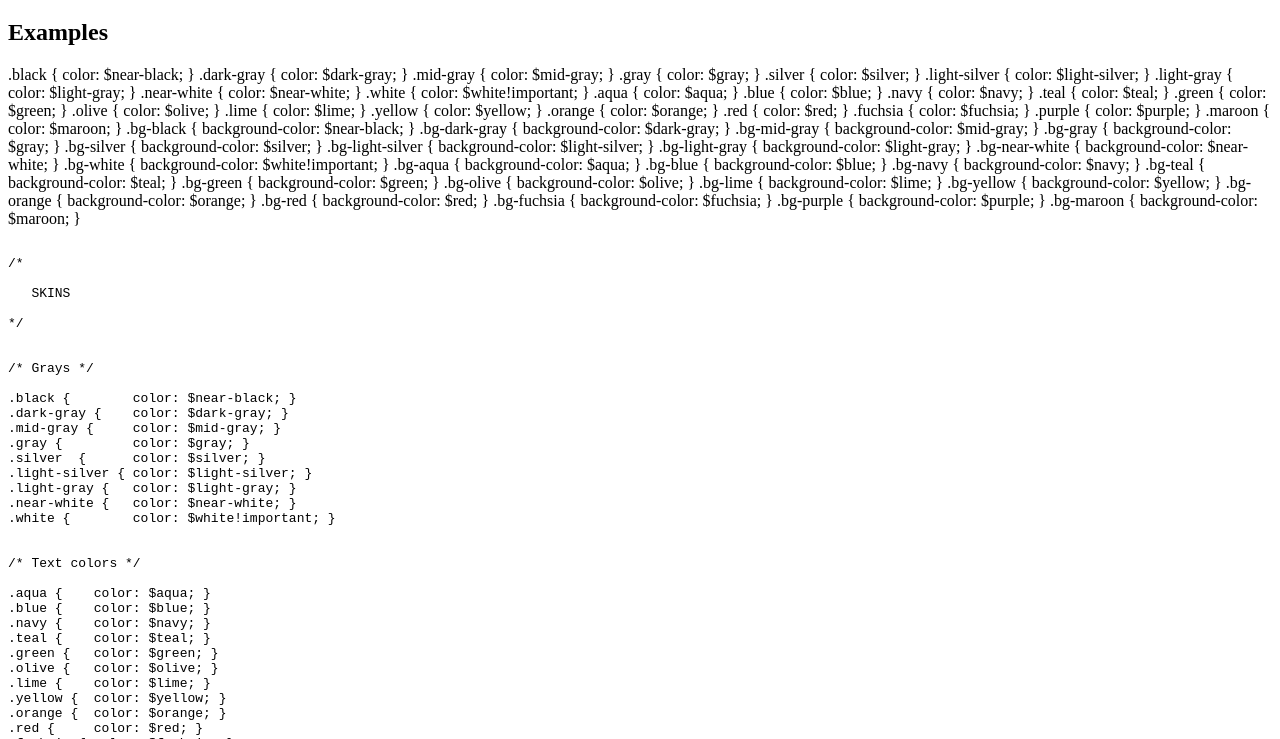
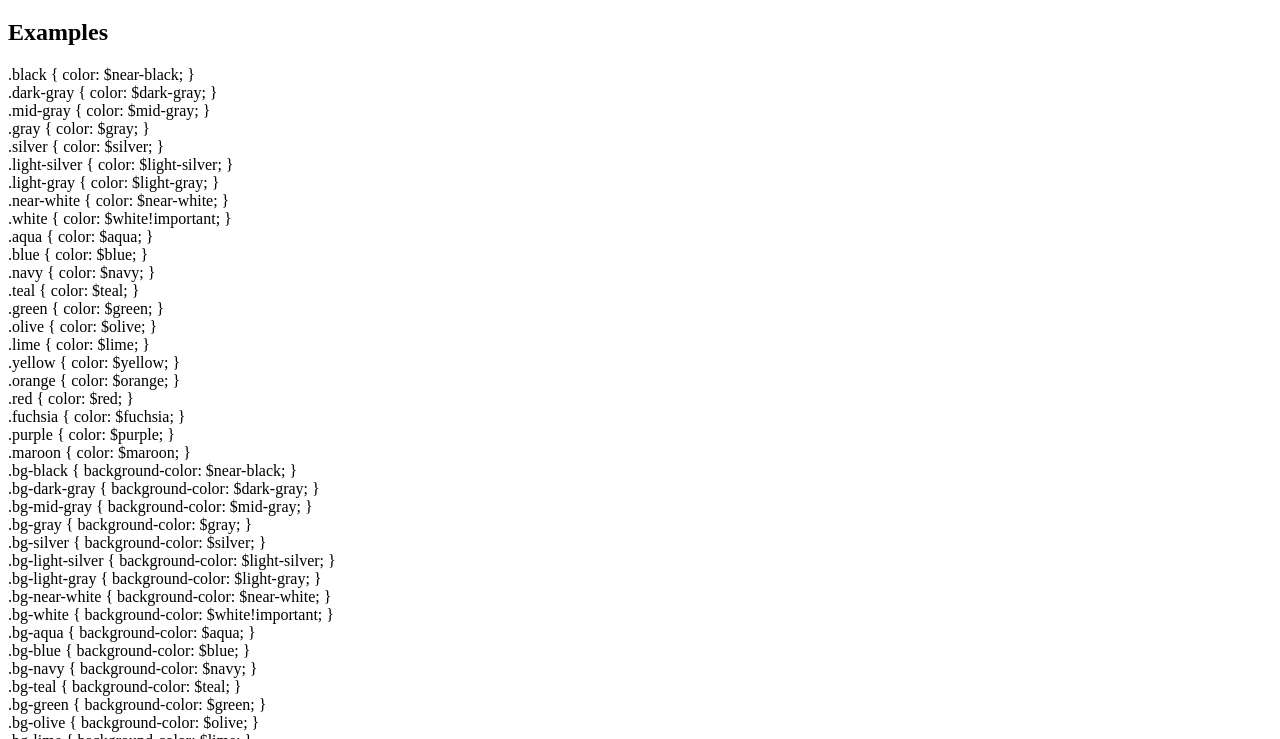
Before and after one commit to tachyons-css/tachyons-skins, a website: page index.html in a window 1280 px wide. Shown: the part 61-800 px from the top of the page. Drawn offline with Linux system fonts and the light colour scheme.

Commit message:
Breaking out lines of classes and attaching them to elements

```diff
--- a/index.html
+++ b/index.html
@@ -14,50 +14,50 @@
     <h1>tachyons skins</h1>
     <h2>Examples</h2>
 
-.black {        color: $near-black; }
-.dark-gray {    color: $dark-gray; }
-.mid-gray {     color: $mid-gray; }
-.gray {         color: $gray; }
-.silver  {      color: $silver; }
-.light-silver { color: $light-silver; }
-.light-gray {   color: $light-gray; }
-.near-white {   color: $near-white; }
-.white {        color: $white!important; }
-.aqua {    color: $aqua; }
-.blue {    color: $blue; }
-.navy {    color: $navy; }
-.teal {    color: $teal; }
-.green {   color: $green; }
-.olive {   color: $olive; }
-.lime {    color: $lime; }
-.yellow {  color: $yellow; }
-.orange {  color: $orange; }
-.red {     color: $red; }
-.fuchsia { color: $fuchsia; }
-.purple {  color: $purple; }
-.maroon {  color: $maroon; }
-.bg-black {      background-color: $near-black; }
-.bg-dark-gray {    background-color: $dark-gray; }
-.bg-mid-gray {    background-color: $mid-gray; }
-.bg-gray {       background-color: $gray; }
-.bg-silver  {    background-color: $silver; }
-.bg-light-silver {  background-color: $light-silver; }
-.bg-light-gray {    background-color: $light-gray; }
-.bg-near-white { background-color: $near-white; }
-.bg-white {      background-color: $white!important; }
-.bg-aqua {    background-color: $aqua; }
-.bg-blue {    background-color: $blue; }
-.bg-navy {    background-color: $navy; }
-.bg-teal {    background-color: $teal; }
-.bg-green {   background-color: $green; }
-.bg-olive {   background-color: $olive; }
-.bg-lime {    background-color: $lime; }
-.bg-yellow {  background-color: $yellow; }
-.bg-orange {  background-color: $orange; }
-.bg-red {     background-color: $red; }
-.bg-fuchsia { background-color: $fuchsia; }
-.bg-purple {  background-color: $purple; }
-.bg-maroon {  background-color: $maroon; }
+    <div class="black">.black {        color: $near-black; }</div>
+    <div class="dark-gray">.dark-gray {    color: $dark-gray; }</div>
+    <div class="mid-gray">.mid-gray {     color: $mid-gray; }</div>
+    <div class="gray">.gray {         color: $gray; }</div>
+    <div class="silver">.silver  {      color: $silver; }</div>
+    <div class="light-silver">.light-silver { color: $light-silver; }</div>
+    <div class="light-gray">.light-gray {   color: $light-gray; }</div>
+    <div class="near-white">.near-white {   color: $near-white; }</div>
+    <div class="white">.white {        color: $white!important; }</div>
+    <div class="aqua">.aqua {    color: $aqua; }</div>
+    <div class="blue">.blue {    color: $blue; }</div>
+    <div class="navy">.navy {    color: $navy; }</div>
+    <div class="teal">.teal {    color: $teal; }</div>
+    <div class="green">.green {   color: $green; }</div>
+    <div class="olive">.olive {   color: $olive; }</div>
+    <div class="lime">.lime {    color: $lime; }</div>
+    <div class="yellow">.yellow {  color: $yellow; }</div>
+    <div class="orange">.orange {  color: $orange; }</div>
+    <div class="red">.red {     color: $red; }</div>
+    <div class="fuchsia">.fuchsia { color: $fuchsia; }</div>
+    <div class="purple">.purple {  color: $purple; }</div>
+    <div class="maroon">.maroon {  color: $maroon; }</div>
+    <div class="bg-black">.bg-black {      background-color: $near-black; }</div>
+    <div class="bg-dark-gray">.bg-dark-gray {    background-color: $dark-gray; }</div>
+    <div class="bg-mid-gray">.bg-mid-gray {    background-color: $mid-gray; }</div>
+    <div class="bg-gray">.bg-gray {       background-color: $gray; }</div>
+    <div class="bg-silver">.bg-silver  {    background-color: $silver; }</div>
+    <div class="bg-light-silver">.bg-light-silver {  background-color: $light-silver; }</div>
+    <div class="bg-light-gray">.bg-light-gray {    background-color: $light-gray; }</div>
+    <div class="bg-near-white">.bg-near-white { background-color: $near-white; }</div>
+    <div class="bg-white">.bg-white {      background-color: $white!important; }</div>
+    <div class="bg-aqua">.bg-aqua {    background-color: $aqua; }</div>
+    <div class="bg-blue">.bg-blue {    background-color: $blue; }</div>
+    <div class="bg-navy">.bg-navy {    background-color: $navy; }</div>
+    <div class="bg-teal">.bg-teal {    background-color: $teal; }</div>
+    <div class="bg-green">.bg-green {   background-color: $green; }</div>
+    <div class="bg-olive">.bg-olive {   background-color: $olive; }</div>
+    <div class="bg-lime">.bg-lime {    background-color: $lime; }</div>
+    <div class="bg-yellow">.bg-yellow {  background-color: $yellow; }</div>
+    <div class="bg-orange">.bg-orange {  background-color: $orange; }</div>
+    <div class="bg-red">.bg-red {     background-color: $red; }</div>
+    <div class="bg-fuchsia">.bg-fuchsia { background-color: $fuchsia; }</div>
+    <div class="bg-purple">.bg-purple {  background-color: $purple; }</div>
+    <div class="bg-maroon">.bg-maroon {  background-color: $maroon; }</div>
     <pre>
 <code>
 /*
```
